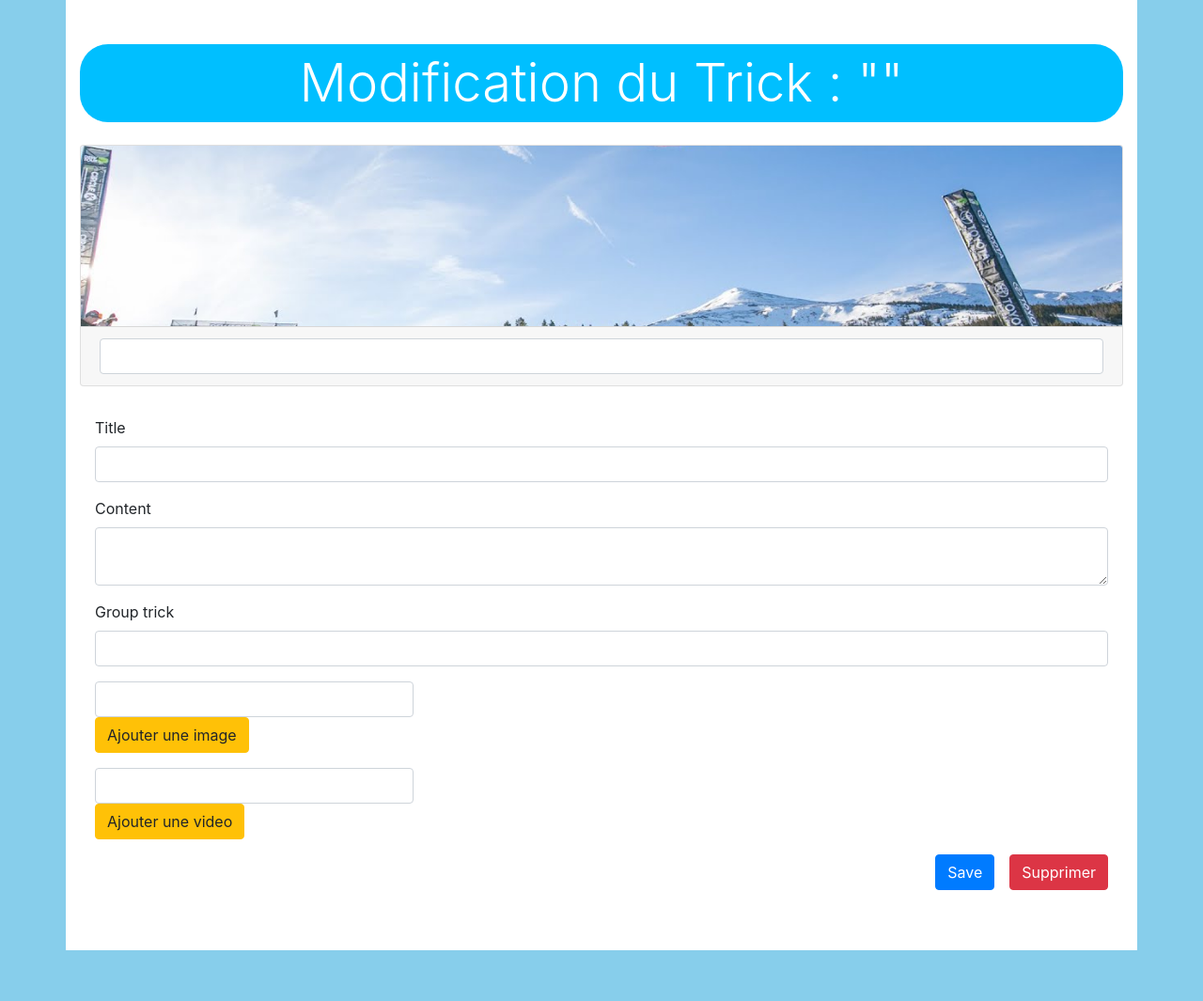
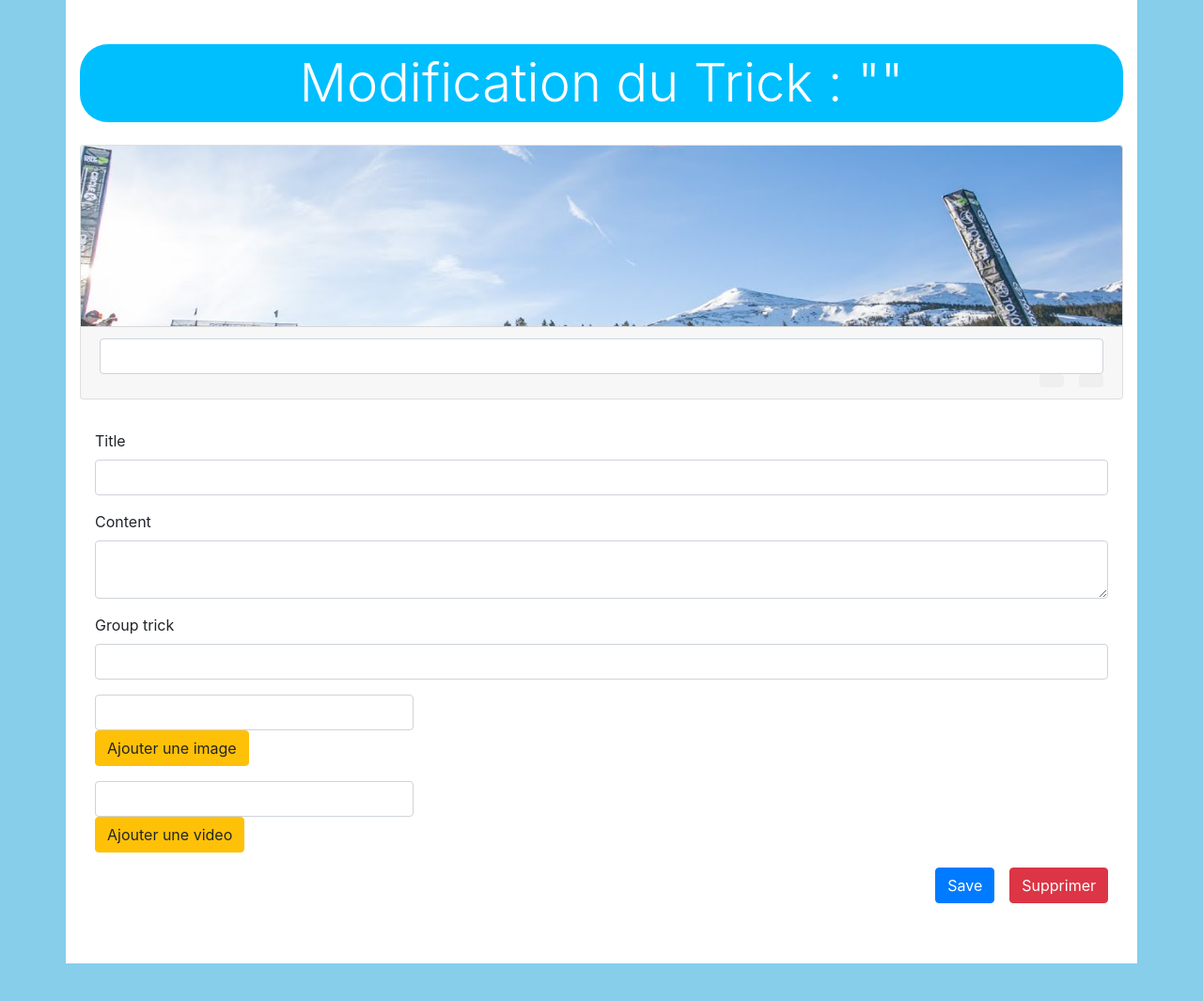
Before and after one commit to Beskargam/Project6_SnowTricks, a Symfony app: template templates/trick/edit.html.twig in a window 1280 px wide. Shown: the part 67-1132 px from the top of the page at 94% size. Run offline with Twig, Linux system fonts and the light colour scheme; the template is opened without the code that fills it, so the values that code supplies are empty; form fields are guessed from the names that the template uses; some libraries are stand-ins or nearby versions.

Commit message:
button edit_image and edit_video updated for JS

```diff
--- a/public/js/formTrickEdit.js
+++ b/public/js/formTrickEdit.js
@@ -0,0 +1,3 @@
+$(document).ready(function () {
+
+});
--- a/src/Controller/ArticleController.php
+++ b/src/Controller/ArticleController.php
@@ -213,7 +213,10 @@ class ArticleController extends AbstractController
             // videos
             $videos = $trick->getVideos();
             foreach ($videos as $video) {
-                $video->getUrl();
+                $originalUrl = $video->getUrl();
+                $discardUrl = 'http://www.youtube.com/watch?v=';
+                $transformedUrl = str_replace($discardUrl, "", $originalUrl);
+                $video->setUrl($transformedUrl);
             }
 
             $manager->persist($trick);
--- a/templates/trick/edit.html.twig
+++ b/templates/trick/edit.html.twig
@@ -31,9 +31,12 @@
                 {% endif %}
                 <div class="card-footer">
                     {{ form_widget(form.images) }}
-                    <a class="float-right" href="#">
+                    <button class="btn float-right">
                         <span class="oi oi-trash"></span>
-                    </a>
+                    </button>
+                    <button class="btn action-icon float-right">
+                        <span class="oi oi-pencil"></span>
+                    </button>
                 </div>
                 </div>
                 </div>
@@ -48,9 +51,12 @@
                              alt="Card image cap">
                         <div class="card-footer">
                             {{ form_widget(form.images) }}
-                            <a class="float-right" href="#">
-                                <span class="oi oi-trash"></span>
-                            </a>
+                    <button class="btn float-right">
+                        <span class="oi oi-trash"></span>
+                    </button>
+                    <button class="btn action-icon float-right">
+                        <span class="oi oi-pencil"></span>
+                    </button>
                         </div>
                     </div>
                 </div>
@@ -68,9 +74,12 @@
                                    allowfullscreen>
                             <div class="card-footer">
                                 {{ form_widget(form.videos) }}
-                                <a class="float-right" href="#">
-                                    <span class="oi oi-trash"></span>
-                                </a>
+                            <button class="btn float-right">
+                                <span class="oi oi-trash"></span>
+                            </button>
+                            <button class="btn action-icon float-right">
+                                <span class="oi oi-pencil"></span>
+                            </button>
                             </div>
                         </div>
                     </div>
```
